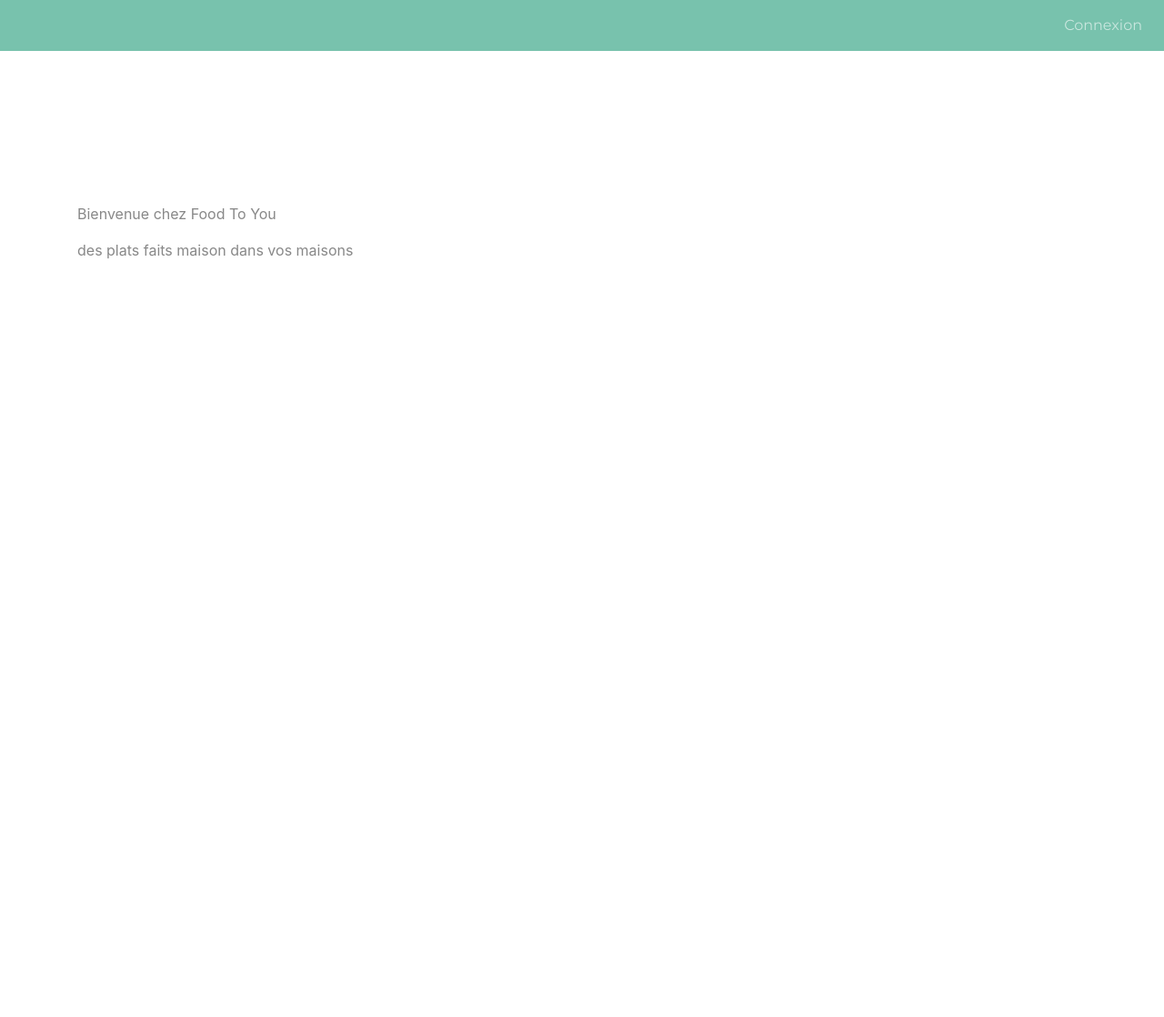
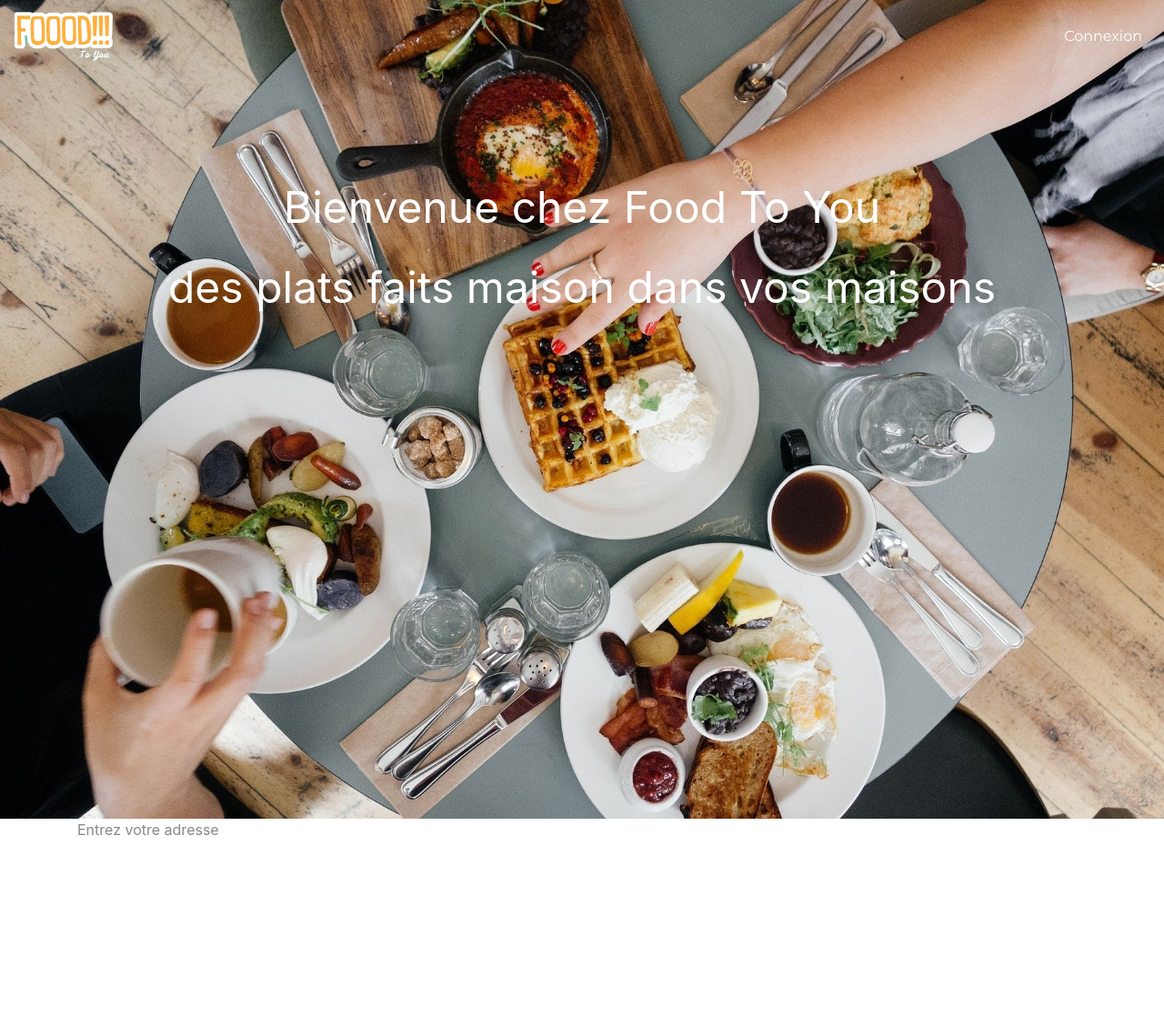
Before and after one commit to lisouch/food, a Symfony app: template templates/home/home.html.twig in a window 1280 px wide. Shown: the top 1118 px of the page at 91% size. Run offline with Twig, Linux system fonts and the light colour scheme; the template is opened without the code that fills it, so the values that code supplies are empty; some libraries are stand-ins or nearby versions.

Commit message:
navbar accueil ok

```diff
--- a/public/css/style.css
+++ b/public/css/style.css
@@ -1,9 +1,9 @@
 /**********************
         navbar
 ***********************/
-#logo, #whiteLogo{
-    width: 30%;
-    height: 30%;
+#logo{
+    width: 50%;
+    height: 50%;
 }
 #formUser{
     padding-top: 2%;
@@ -27,37 +27,39 @@
 }
 .fail{
     display: flex;
-justify-content: center;
+    justify-content: center;
 }
-.header{
+header{
+    height: 900px;
     background: url(../assets/img/brunch.jpg) no-repeat;
-    background-size: cover;
+    background-size: cover
 }
 body {
     height: 2000px;
 }
-/* #navAnim, #navFixed{
-    position: fixed;
-} */
+
+.bg-dark {
+    background-color: rgba(255, 0, 0, 0)!important;
+    padding-top: 20px;
+}
 .welcome{
-    height: 700px;
-    /* background-color: tomato; */
+    font-size: 3em;
+    color: white;
+    text-align: center;
 }
 .title{
     padding-top: 15%;
 }
 
-/*
 .navbar-fixed-top.scrolled {
-    background-color: #113448;
+    background-color: #78c2ad;
+    -webkit-transition: background-color 0.5s ease-in-out;
+    -moz-transition: background-color 0.5s ease-in-out;
+    -ms-transition: background-color 0.5s ease-in-out;
+    -o-transition: background-color 0.5s ease-in-out;
+    transition:  background-color 0.5s ease-in-out;
 }
-.navbar .container.scrolled {
-    -webkit-transition: padding 300ms ease-out ;
-    -moz-transition: padding 300ms ease-out ;
-    -o-transition: padding 300ms ease-out ;
-    transition: padding 300ms ease-out ;
-    padding-top: 0px;
-} */
+
 
 /**********************
     page login
--- a/public/js/lisa.js
+++ b/public/js/lisa.js
@@ -1,12 +1,8 @@
 $(document).ready(function() {
 
-$('#navAnim').hide();
-$('#logo').hide();
-
+// $('#navAnim').hide();
 var $nav = $(".navbar-fixed-top");
-var $navContainer = $(".navbar .container");
 $(document).scroll(function () {
     $nav.toggleClass('scrolled', $(this).scrollTop() > $nav.height());
-    $navContainer.toggleClass('scrolled', $(this).scrollTop() > $nav.height());
 });
 });
--- a/templates/base.html.twig
+++ b/templates/base.html.twig
@@ -24,9 +24,9 @@
 		</div>
 
 		<script src="https://ajax.googleapis.com/ajax/libs/jquery/3.5.1/jquery.min.js"></script>
-		<script src="https://code.jquery.com/jquery-3.2.1.slim.min.js" integrity="sha384-KJ3o2DKtIkvYIK3UENzmM7KCkRr/rE9/Qpg6aAZGJwFDMVNA/GpGFF93hXpG5KkN" crossorigin="anonymous"></script>
-		<script src="https://cdnjs.cloudflare.com/ajax/libs/popper.js/1.12.9/umd/popper.min.js" integrity="sha384-ApNbgh9B+Y1QKtv3Rn7W3mgPxhU9K/ScQsAP7hUibX39j7fakFPskvXusvfa0b4Q" crossorigin="anonymous"></script>
-		<script src="https://maxcdn.bootstrapcdn.com/bootstrap/4.0.0/js/bootstrap.min.js" integrity="sha384-JZR6Spejh4U02d8jOt6vLEHfe/JQGiRRSQQxSfFWpi1MquVdAyjUar5+76PVCmYl" crossorigin="anonymous"></script>
+		{# // <script src="https://code.jquery.com/jquery-3.2.1.slim.min.js" integrity="sha384-KJ3o2DKtIkvYIK3UENzmM7KCkRr/rE9/Qpg6aAZGJwFDMVNA/GpGFF93hXpG5KkN" crossorigin="anonymous"></script>
+		//  <script src="https://cdnjs.cloudflare.com/ajax/libs/popper.js/1.12.9/umd/popper.min.js" integrity="sha384-ApNbgh9B+Y1QKtv3Rn7W3mgPxhU9K/ScQsAP7hUibX39j7fakFPskvXusvfa0b4Q" crossorigin="anonymous"></script>
+		//  <script src="https://maxcdn.bootstrapcdn.com/bootstrap/4.0.0/js/bootstrap.min.js" integrity="sha384-JZR6Spejh4U02d8jOt6vLEHfe/JQGiRRSQQxSfFWpi1MquVdAyjUar5+76PVCmYl" crossorigin="anonymous"></script> #}
 
 		{% block js %}{% endblock %}
 
--- a/templates/home/home.html.twig
+++ b/templates/home/home.html.twig
@@ -4,18 +4,30 @@
 
 {% block css %}{% endblock %}
 
+{% block header %}
+	<header>
+			{% include "includes/navbar.html.twig" %}
+		<div class="welcome">
+			<p class="title" >Bienvenue chez Food To You</p>
+			<p>des plats faits maison dans vos maisons</p>
+		</div>
+	</header>
+{% endblock header %}
+
 {% block body %}
+<div class='searchingBar'>
+	<div class='adress'>
+	Entrez votre adresse
+
+	</div>
+
+</div>
 
 
 
-	<div class="welcome">
-		<p class="title" >Bienvenue chez Food To You</p>
-		<p>des plats faits maison dans vos maisons</p>
-	</div>
+
 
 
 {% endblock body %}
 
-{% block js %}
-<script src="js/lisa.js"></script>
-{% endblock js  %}
+{% block js %}<script src="js/lisa.js"></script>{% endblock js  %}
--- a/templates/includes/navbar.html.twig
+++ b/templates/includes/navbar.html.twig
@@ -1,6 +1,7 @@
-<nav class="navbar navbar-expand-lg navbar-dark bg-primary">
+<nav class="navbar navbar-fixed-top navbar-expand-lg fixed-top navbar-dark" id="mainNav">
     <a class="navbar-brand" href="{{ path('home') }}">
-        <img id="logo" src="../assets/img/logoFood.png" alt="">
+        <img id="logo" src=" {{ asset('assets/img/whiteLogo.png') }}" alt="">
+
     </a>
     <button class="navbar-toggler" type="button" data-toggle="collapse" data-target="#navbarColor01" aria-controls="navbarColor01" aria-expanded="false" aria-label="Toggle navigation">
         <span class="navbar-toggler-icon"></span>
@@ -16,14 +17,14 @@
                 <a class="nav-link" href="#">Publiez votre annonce</a>
             </li>
             <li class="nav-item">
-                <a class="nav-link" href="{{ path('bag') }}">Panier</a>
+                <a class="nav-link" href="#">Panier</a>
             </li>
 
             <li class="nav-item">
                 <a class="nav-link" href="{{ path('app_login') }}">Deconnexion</a>
             </li>
             {% else %}
-            <li class="nav-item">
+            <li class="nav-item active">
                 <a class="nav-link" href="{{ path('app_logout') }}">Connexion</a>
             </li>
             {% endif %}
```
Also changed, not shown: public/assets/img/logoWhite.png (deleted), public/assets/img/whiteLogo.jpg (added), public/assets/img/whiteLogo.png (added), 2 other files.
